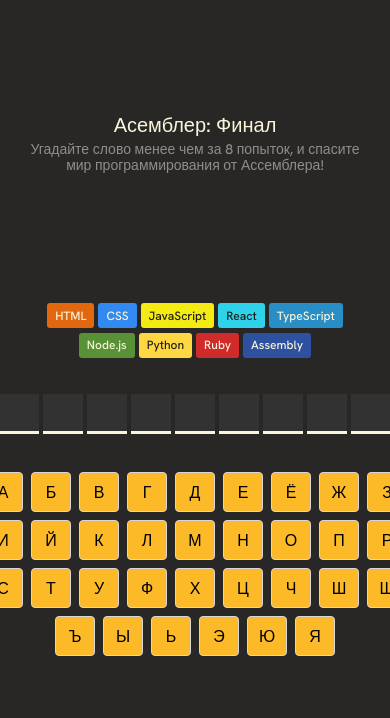
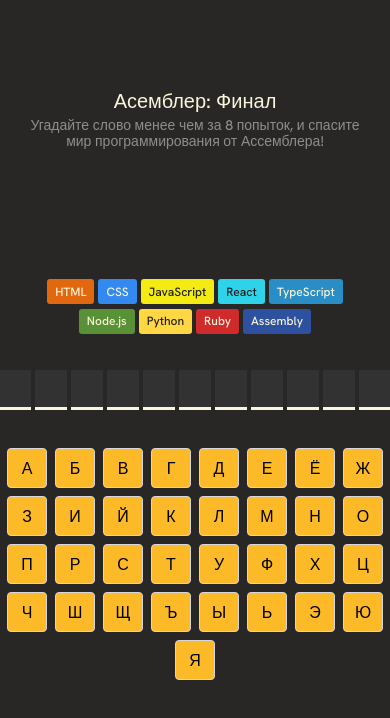
Before and after one commit to ArginP/assembly-end-game-react, a React (Vite) app: page / in a window 390 px wide. Shown: the top 718 px of the page. Built offline with nearby package versions, Linux system fonts and the light colour scheme.

Commit message:
fix: word display adaptive styles for mobile screens

```diff
--- a/src/components/WordDisplay.tsx
+++ b/src/components/WordDisplay.tsx
@@ -26,7 +26,8 @@
           <span
             key={uuidv4()}
             className={clsx('letter', {
-              unguessed: isGameOver && !isRevealed(letter),
+              'unguessed': isGameOver && !isRevealed(letter),
+              'long-word': currentWordArray.length > 8
             })}
           >
             {isRevealed(letter) ? letter : ''}
--- a/src/main.scss
+++ b/src/main.scss
@@ -191,6 +191,12 @@
         &.unguessed {
           color: $deepRed;
         }
+
+        &.long-word {
+          @media (max-width: 400px) {
+            width: rem(32);
+          }
+        }
       }
     }
 
```
